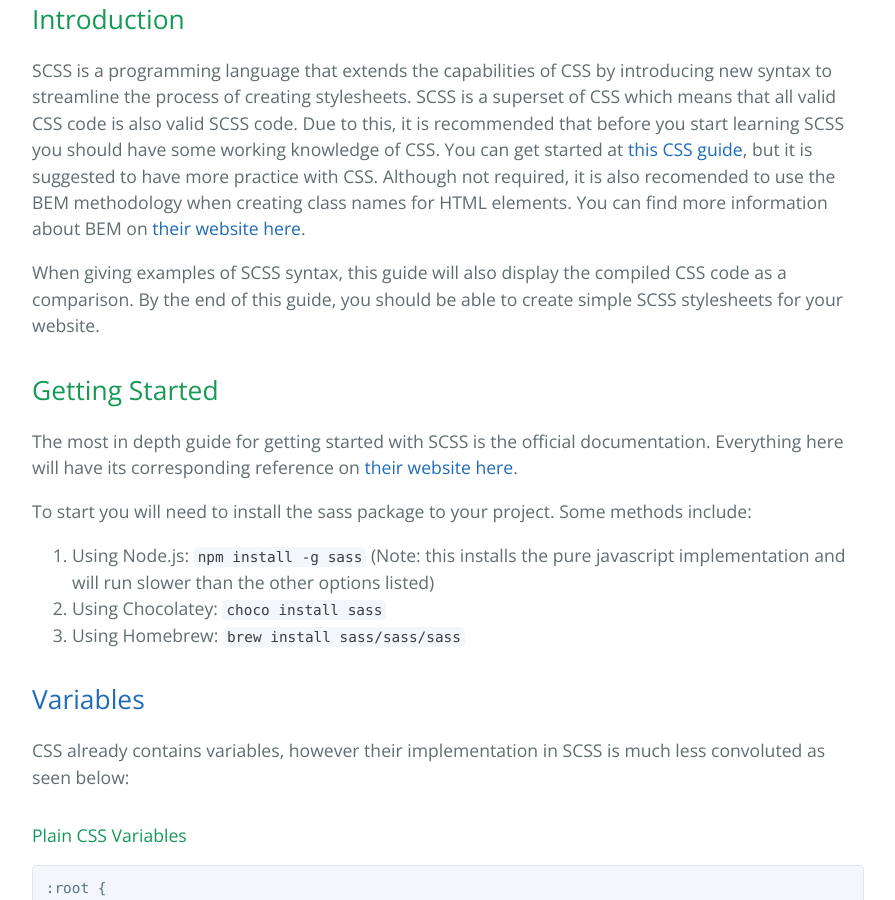
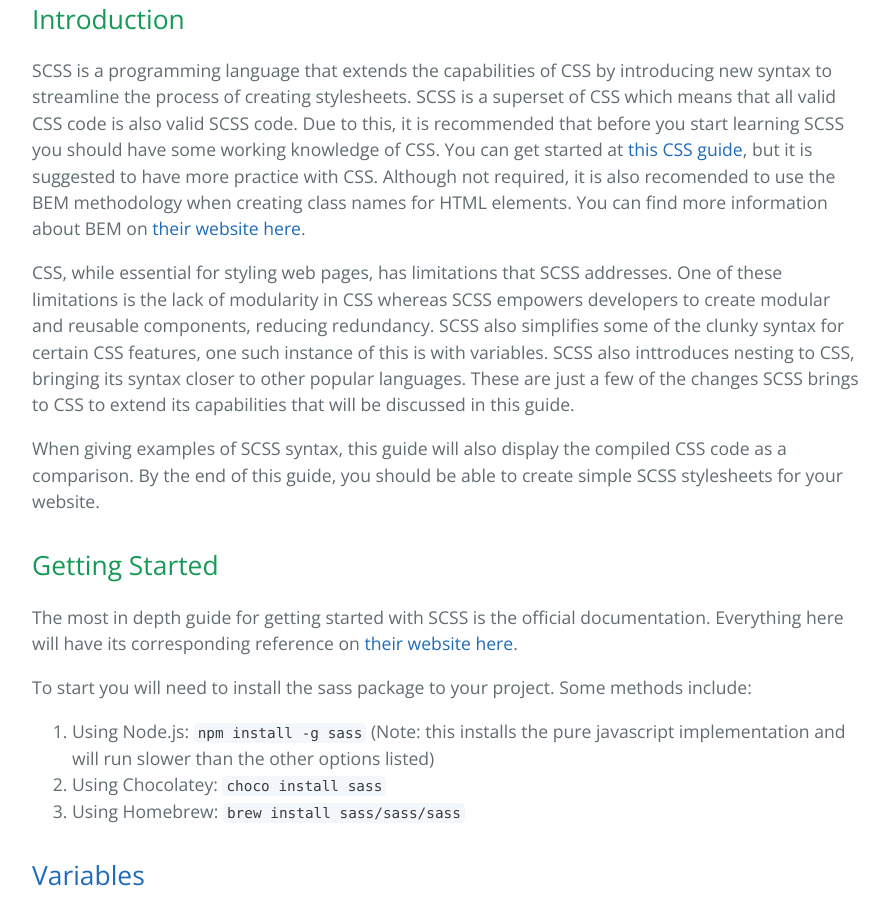
Before and after one commit to learning-software-engineering/learning-software-engineering.github.io, a Jekyll site: the page built from Topics/Tech_Stacks/SCSS.md, in a window 1280 px wide and 900 px high, scrolled down 1186 px. Shown: the whole window, without its empty margins (192-1087 px from the left). Built offline with Jekyll 4.4.1, drawn with Linux system fonts in a browser that asks for light colours; our own code applies the rules of GitHub Pages for plain Markdown files.

Commit message:
adding to intro

```diff
--- a/Topics/Tech_Stacks/SCSS.md
+++ b/Topics/Tech_Stacks/SCSS.md
@@ -27,6 +27,8 @@
 ## Introduction
 
 SCSS is a programming language that extends the capabilities of CSS by introducing new syntax to streamline the process of creating stylesheets. SCSS is a superset of CSS which means that all valid CSS code is also valid SCSS code. Due to this, it is recommended that before you start learning SCSS you should have some working knowledge of CSS. You can get started at [this CSS guide](./CSS.md), but it is suggested to have more practice with CSS. Although not required, it is also recomended to use the BEM methodology when creating class names for HTML elements. You can find more information about BEM on [their website here](https://getbem.com/).
+
+CSS, while essential for styling web pages, has limitations that SCSS addresses. One of these limitations is the lack of modularity in CSS whereas SCSS empowers developers to create modular and reusable components, reducing redundancy. SCSS also simplifies some of the clunky syntax for certain CSS features, one such instance of this is with variables. SCSS also inttroduces nesting to CSS, bringing its syntax closer to other popular languages. These are just a few of the changes SCSS brings to CSS to extend its capabilities that will be discussed in this guide.
 
 When giving examples of SCSS syntax, this guide will also display the compiled CSS code as a comparison. By the end of this guide, you should be able to create simple SCSS stylesheets for your website.
 
```
